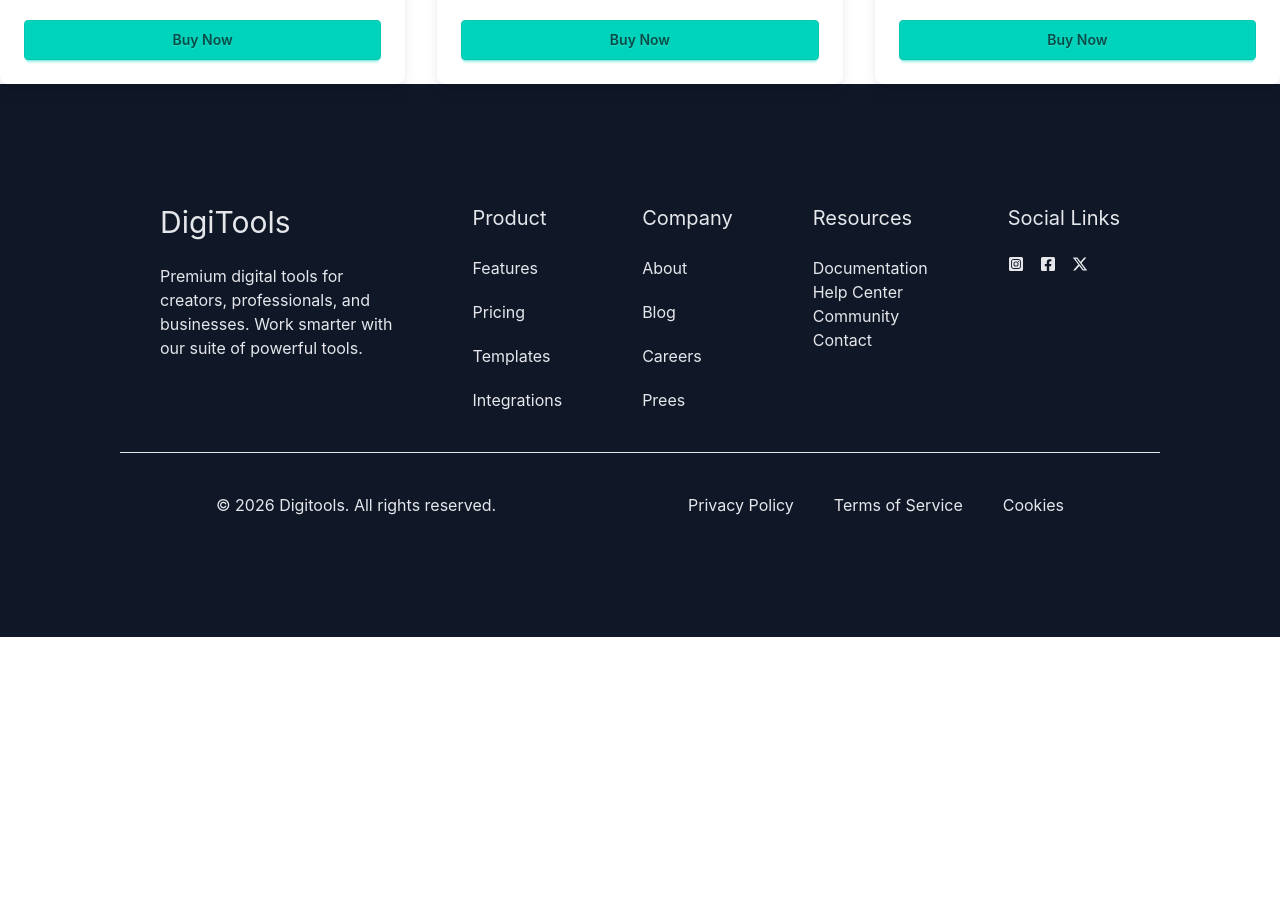
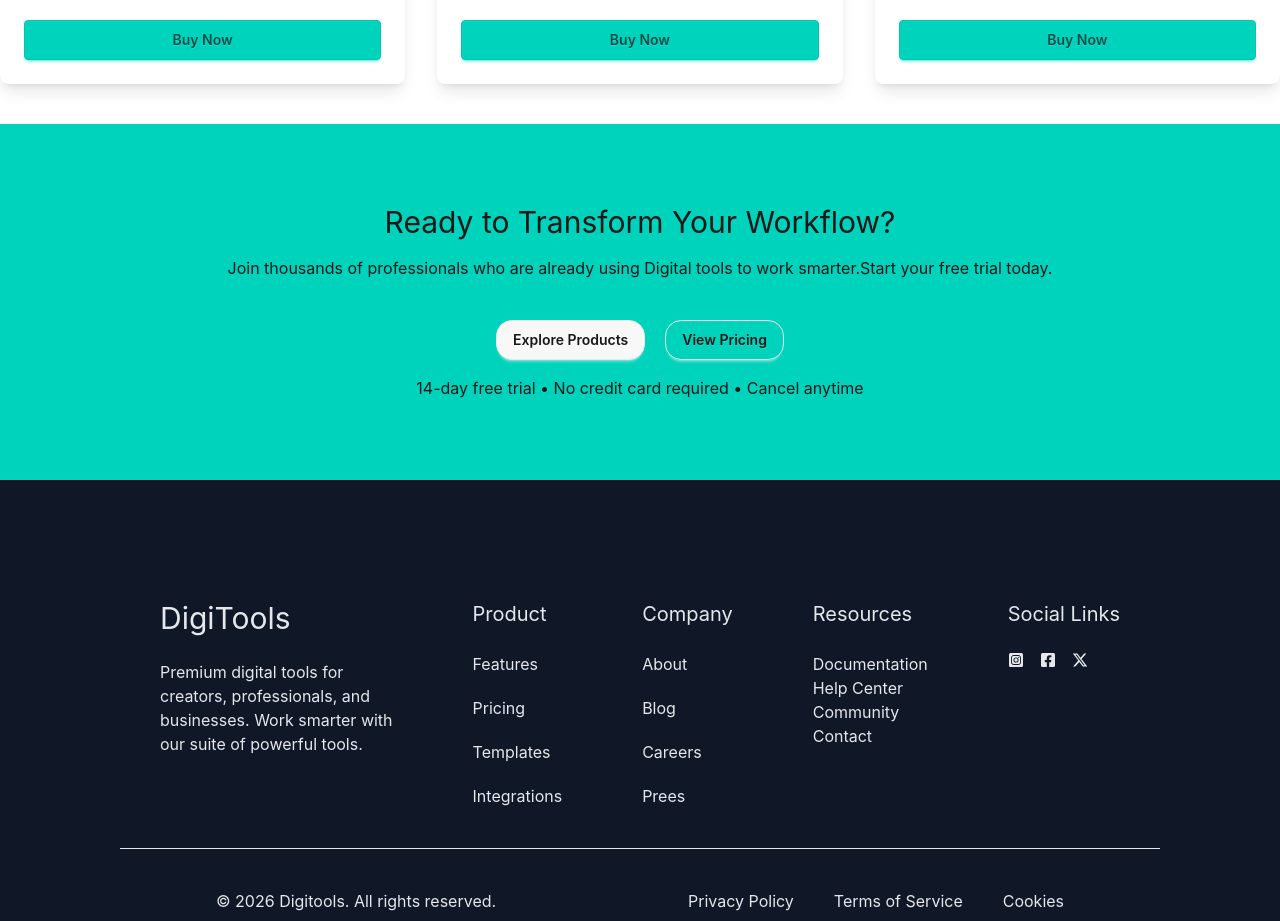
Before and after one commit to imam1595/assignment-6, a React (Vite) app: page / in a window 1280 px wide. Shown: the part 2120-3041 px from the top of the page. Before the commit the page ends 2757 px from the top, so only its background shows below. Built offline with nearby package versions, Linux system fonts and the light colour scheme.

Commit message:
add Transform section

```diff
--- a/src/App.jsx
+++ b/src/App.jsx
@@ -8,6 +8,7 @@ import Datum from './Datum/Datum'
 import Carts from './Component/Carts/Carts'
 import Hero from './Component/Hero/Hero'
 import ActiveUsers from './Component/ActiveUsers/ActiveUsers'
+import Transform from './Component/Transform/Transform'
 
 
 
@@ -54,7 +55,7 @@ function App() {
 
 
 
-
+      <Transform />
 
       <Footer/>
     </>
--- /dev/null
+++ b/src/Component/Transform/Transform.jsx
@@ -0,0 +1,24 @@
+import React from 'react';
+
+const Transform = () => {
+    return (
+        <div className='bg-accent p-20 mt-10'>
+            <div className='container mx-auto space-y-10'>
+                <div className='text-center space-y-4'>
+                    <h1 className='text-3xl'>Ready to Transform Your Workflow?</h1>
+                    <h5>Join thousands of professionals who are already using Digital tools to work smarter.Start your free trial today.</h5>
+                </div>
+
+                <div className='flex flex-col items-center justify-center space-y-4'>
+                    <div className='flex gap-5'>
+                        <button className='btn rounded-2xl'>Explore Products</button>
+                        <button className='btn bg-transparent rounded-2xl'>View Pricing</button>
+                    </div>
+                    <h5>14-day free trial • No credit card required • Cancel anytime</h5>
+                </div>
+            </div>
+        </div>
+    );
+};
+
+export default Transform;
```
